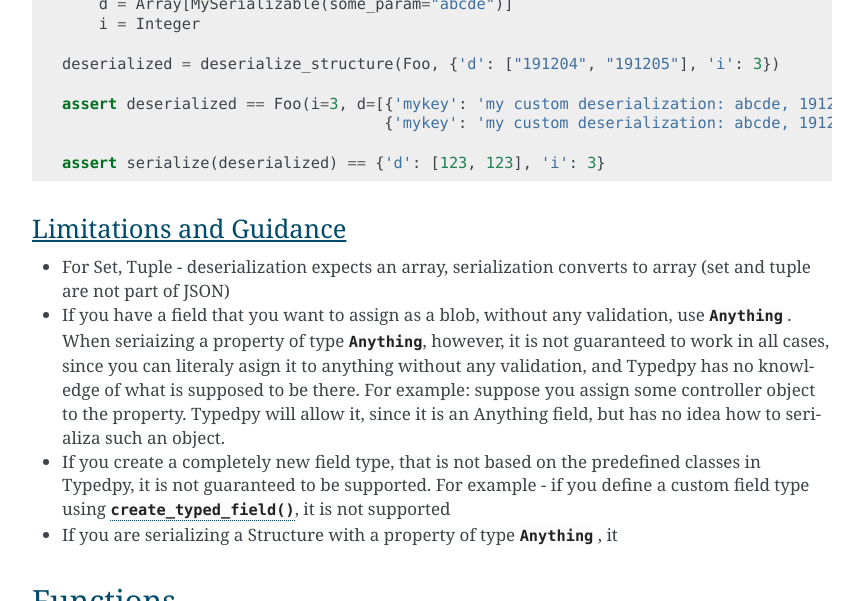
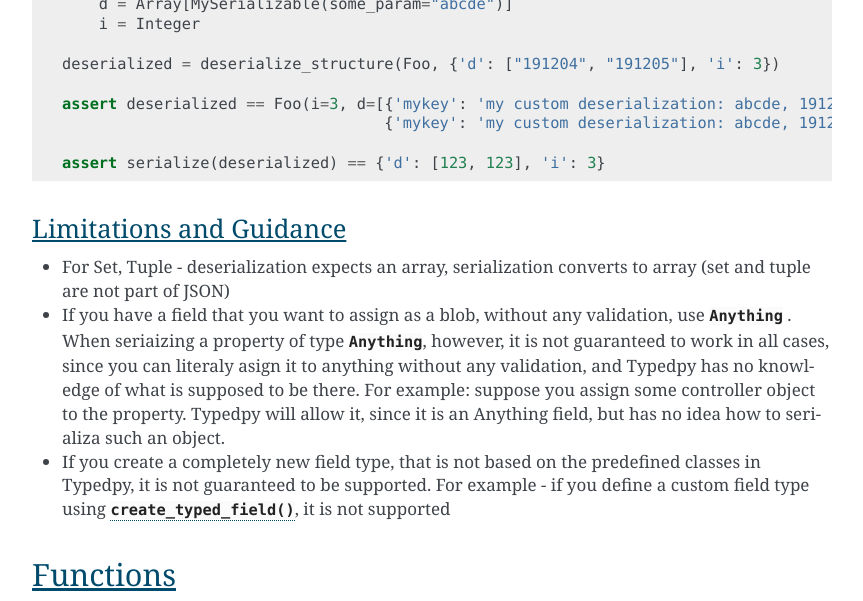
Before and after one commit to loyada/typedpy, a Sphinx documentation site: the page built from docs/serialization.rst, in a window 1280 px wide and 900 px high, scrolled down 2882 px, cut to the strip 0-601 px from the top of the window. Shown: the whole strip, without its empty margins (218-1081 px from the left). Built offline with Sphinx 7.4.7, drawn with Linux system fonts in a browser that asks for light colours.

Commit message:
Update serialization.rst

```diff
--- a/docs/serialization.rst
+++ b/docs/serialization.rst
@@ -160,7 +160,6 @@ Limitations and Guidance
 
 * If you create a completely new field type, that is not based on the predefined classes in Typedpy, it is not guaranteed to be supported. For example - if you define a custom field type using :func:`create_typed_field`, it is not supported
 
-* If you are serializing a Structure with a property of type :class:`Anything` , it
 
 
 Functions
```
